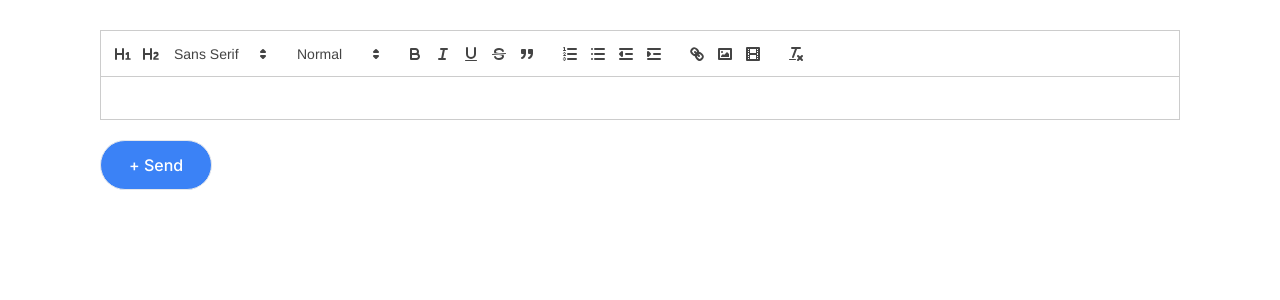
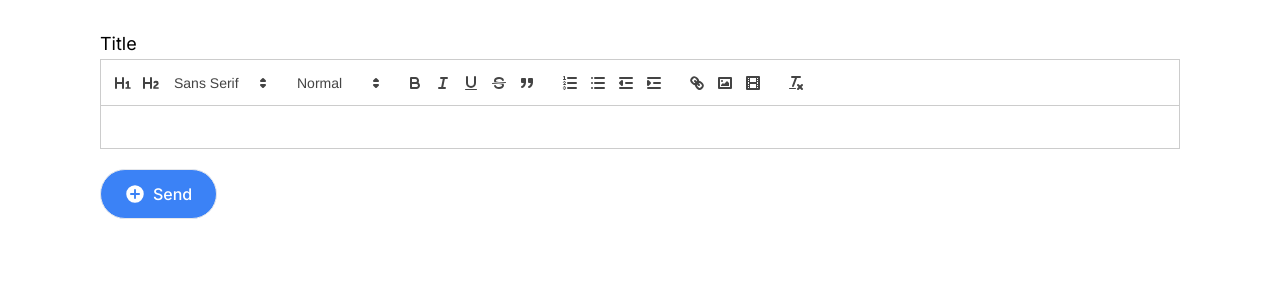
Before and after one commit to CPGRU/my-blog-with-postgreSQL, a Next.js app: page /create in a window 1280 px wide. Shown: the top 300 px of the page. Built offline with nearby package versions, Linux system fonts and the light colour scheme.

Commit message:
send post to API endpoint and insert post data to postgres

```diff
--- a/package.json
+++ b/package.json
@@ -16,7 +16,8 @@
     "pg": "^8.12.0",
     "react": "^18",
     "react-dom": "^18",
-    "react-quill": "^2.0.0"
+    "react-quill": "^2.0.0",
+    "zod-form-data": "^2.0.2"
   },
   "devDependencies": {
     "@types/node": "^20",
--- /dev/null
+++ b/src/app/api/sendpost/route.ts
@@ -0,0 +1,50 @@
+import { title } from 'process';
+import conn from '../../lib/db';
+import pool from '../../lib/db';
+import { formData, zfd } from 'zod-form-data';
+import { z } from 'zod'
+
+
+const schema = zfd.formData({
+            title: zfd.text(z.string()),
+            post_content: zfd.text(z.string())
+        });
+
+
+
+export async function POST (
+    req: Request ,
+    res: Response
+){
+    if(!req.body){
+        return new Response('request body is empty', {
+            status: 400
+        })
+    }
+
+    try {
+
+        const jsonData = await req.json();
+        const title = jsonData.title;
+        const post_content = jsonData.post_content;
+
+
+        const query = `INSERT INTO posts(title, post_content) VALUES($1, $2)`;
+        const result = await pool.query(
+            query,
+            [title, post_content]
+        );
+
+
+        console.log( "ttt",result );
+
+
+    } catch ( error ) {
+        console.log( error );
+    }
+
+      return new Response("Success", {
+        status: 200
+    })
+
+};
--- a/src/app/create/page.tsx
+++ b/src/app/create/page.tsx
@@ -1,9 +1,9 @@
 "use client";
 
 import "react-quill/dist/quill.snow.css";
-import { useState } from "react";
+import { FormEvent, useState } from "react";
 import dynamic from "next/dynamic";
-import { PlusIcon } from "@heroicons/react/16/solid";
+import { PlusCircleIcon } from "@heroicons/react/16/solid";
 import axios from "axios";
 import { Button } from "../ui/button";
 
@@ -52,37 +52,42 @@ const formats = [
 ];
 
 export type PostContent = {
-    content: string,
+    title: string,
+    post_content: string,
 }
 
-export default function Home() {
+export default function Page() {
+    const [ title, setTitle ] = useState('');
     const [ content, setContent ] = useState('');
 
-  const handleClick = async(content: string) =>{
-    try{
+    const handleSubmit = async(event:FormEvent) =>{
+        event.preventDefault();
+
         const data = {
-            content: content
+            title,
+            post_content: content,
         } as PostContent;
 
         await axios.post('/api/sendpost', data)
         .then(res=>{
             console.log(res)
         })
-    }catch(err){
-        console.log(err)
-    }
-
+        .catch(err=>console.log(err))
     }
 
     return (
         <div>
+            <form onSubmit={handleSubmit}>
+                <label htmlFor="title">Title</label>
+                <input id="title" value={title} onChange={(event)=>setTitle(event.target.value)}/>
                 <QuillEditor theme="snow" modules={modules} formats={formats} value={content} onChange={setContent}/>
-        <Button onClick={(event)=>handleClick(content)} className="mt-5">
+                <Button  className="mt-5">
+                    <PlusCircleIcon className="w-5"/>
+                    <span className="ml-2" >Send</span>
+                </Button>
+            </form>
 
-            Send
-        </Button>
             <p>{content}</p>
         </div>
-
     )
 }
--- a/src/app/lib/db.js
+++ b/src/app/lib/db.js
@@ -1,4 +1,14 @@
 import { Pool } from "pg";
+
+export default new Pool ({
+  user: process.env.PGSQL_USER,
+        password: process.env.PGSQL_PASSWORD,
+        host: process.env.PGSQL_HOST,
+        port: process.env.PGSQL_PORT,
+        database: process.env.PGSQL_DATABASE,
+})
+
+/*
 
 let conn;
 
@@ -13,3 +23,4 @@ if(!conn) {
 }
 
 export default conn;
+*/
--- a/src/app/ui/button.tsx
+++ b/src/app/ui/button.tsx
@@ -1,9 +1,9 @@
 import clsx from "clsx";
 
-
+type ReactNode = React.ReactNode | React.ReactSVGElement
 
 interface ButtonProps extends React.ButtonHTMLAttributes<HTMLButtonElement> {
-    children: React.ReactNode
+    children: ReactNode
 }
 
 
@@ -16,11 +16,11 @@ export function Button({
         <button
             {...rest}
             className={clsx(
-                'bg-blue-500 border rounded-full flex flex-row items-center justify-center py-3 px-7 text-center text-base text-white font-medium hover:bg-blue-800 disabled:bg-gray-3 disabled:border-gray-3 disabled:text-dark-5',
+                'bg-blue-500 border rounded-full flex flex-row items-center justify-center py-3 px-6 text-center text-base text-white font-medium hover:bg-blue-800 disabled:bg-gray-3 disabled:border-gray-3 disabled:text-dark-5',
                 className
             )}
         >
-            + {children}
+            {children}
         </button>
     )
 }
```
Also changed, not shown: 1 other file (tests, documents, lock files or other folders). Lines whose indentation alone changed are shown as unchanged.
